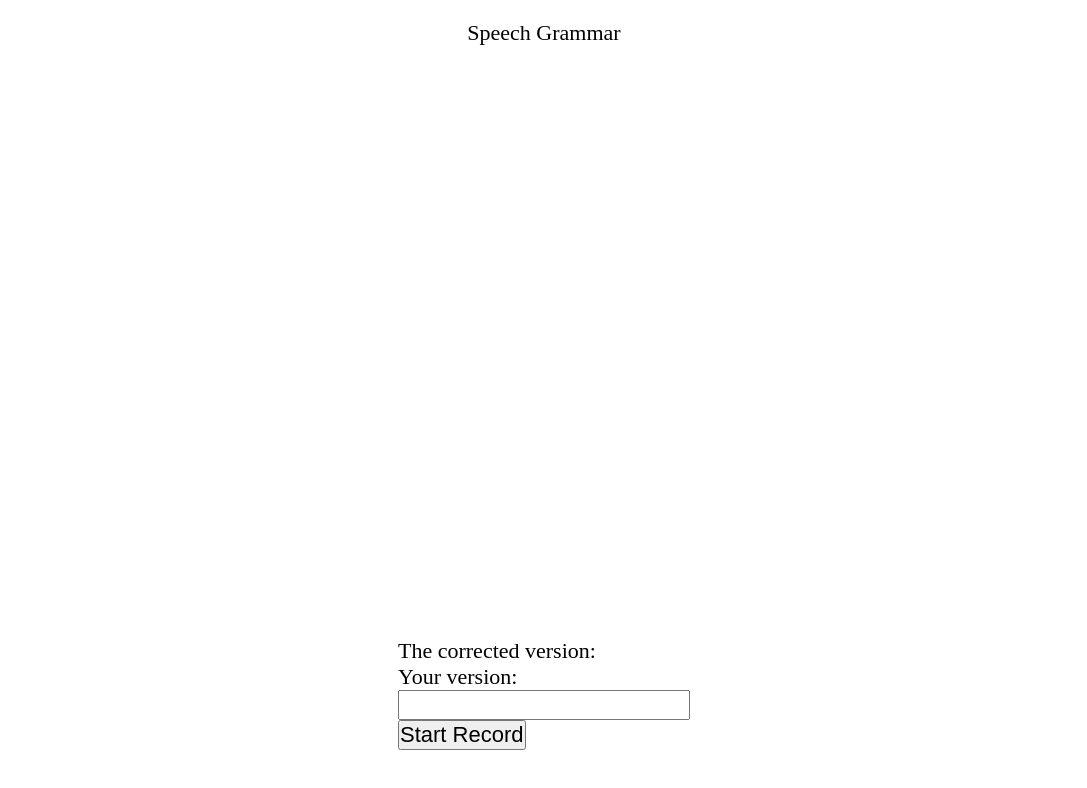
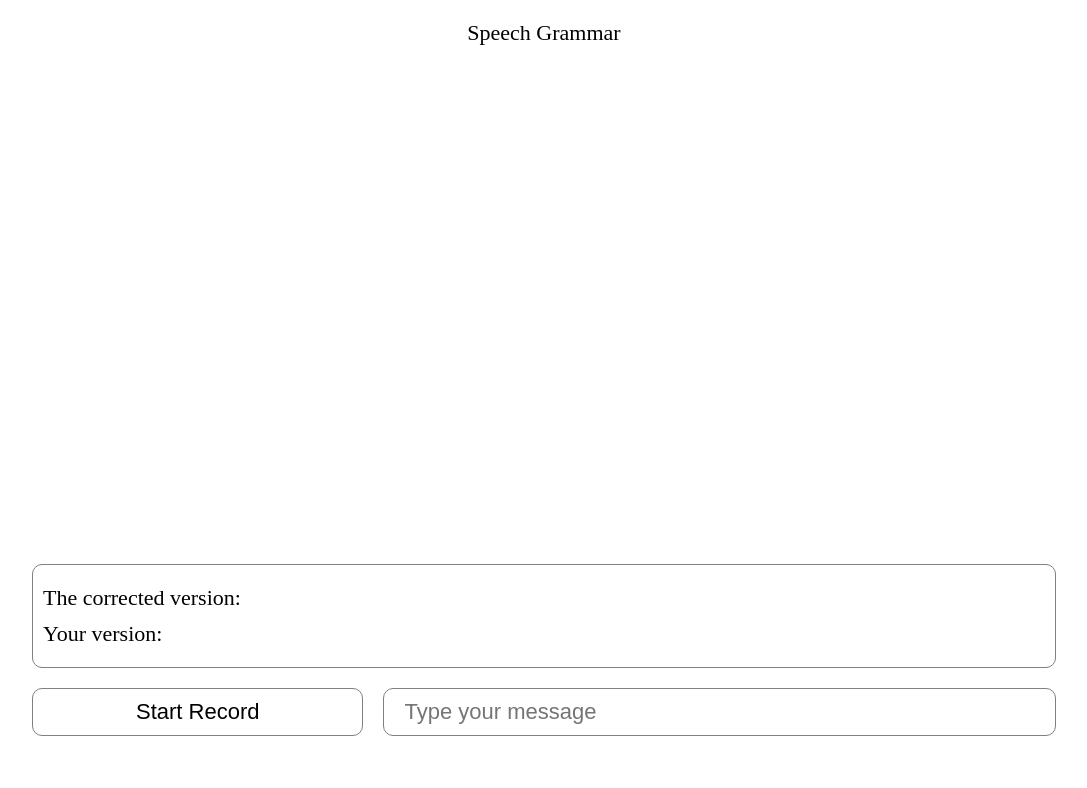
Before and after one commit to Parashchuk/speech-grammar_front, a React (Create React App) app: page / in a window 1280 px wide. Shown: the top 788 px of the page, without its empty margins (96-1183 px from the left). Built offline with nearby package versions, Linux system fonts and the light colour scheme.

Commit message:
little ui

```diff
--- a/src/components/main.jsx
+++ b/src/components/main.jsx
@@ -39,8 +39,7 @@ const Main = () => {
       audioRecorder.current
         .stop()
         .then((audioBlob) => {
-          console.log(audioBlob);
-
+          if (audioBlob.size != 0 || audioBlob.size > 10000) {
             const blobData = new FormData();
             blobData.append('audio', audioBlob);
 
@@ -49,6 +48,7 @@ const Main = () => {
               .then((data) => {
                 setCheckedMessage(data.data.message);
               });
+          }
         })
         .catch((err) => console.log(err));
     }
@@ -58,17 +58,19 @@ const Main = () => {
     <div className={style.main}>
       <div className={style.main__container}>
         <div className={style.main__container__textDisplay}>
-          <div className={style.main__container__textDisplay__correct}>
+          <div className={style.main__container__textDisplay__message}>
+            <div className={style.main__container__textDisplay__message__correct}>
               <span>The corrected version:</span> {checkedMessage}
             </div>
-          <div className={style.main__container__textDisplay__userText}>
+            <div className={style.main__container__textDisplay__message__userText}>
               <span>Your version:</span> {userText}
             </div>
           </div>
+        </div>
         <form onSubmit={handleSubmit}>
-          <input type='text' />
+          <button onClick={toggleRecord}>{recordStatus ? 'Stop Record' : 'Start Record'}</button>
+          <input type='text' placeholder='Type your message' />
         </form>
-        <button onClick={toggleRecord}>{recordStatus ? 'Stop Record' : 'Start Record'}</button>
       </div>
     </div>
   );
--- a/src/components/main.module.scss
+++ b/src/components/main.module.scss
@@ -4,8 +4,46 @@
   flex-direction: column;
   justify-content: flex-end;
   align-items: center;
-  margin-bottom: 50px;
+  margin: 0 10%;
+  margin-bottom: 5%;
 
   &__container {
+    width: 100%;
+
+    &__textDisplay {
+      margin-bottom: 20px;
+
+      &__message {
+        border: 1px solid grey;
+        padding: 20px 10px;
+        border-radius: 10px;
+
+        &__correct {
+          margin-bottom: 10px;
+        }
+      }
+    }
+
+    form {
+      display: flex;
+
+      input {
+        border-radius: 10px;
+        width: 100%;
+        margin-left: 20px;
+        padding: 10px 20px;
+        border: 1px solid grey;
+      }
+
+      button {
+        border: 1px solid grey;
+        background-color: transparent;
+        white-space: nowrap;
+        padding: 10px 20px;
+        border-radius: 10px;
+        width: 50%;
+        cursor: pointer;
+      }
+    }
   }
 }
```
Lines whose indentation alone changed are shown as unchanged.
